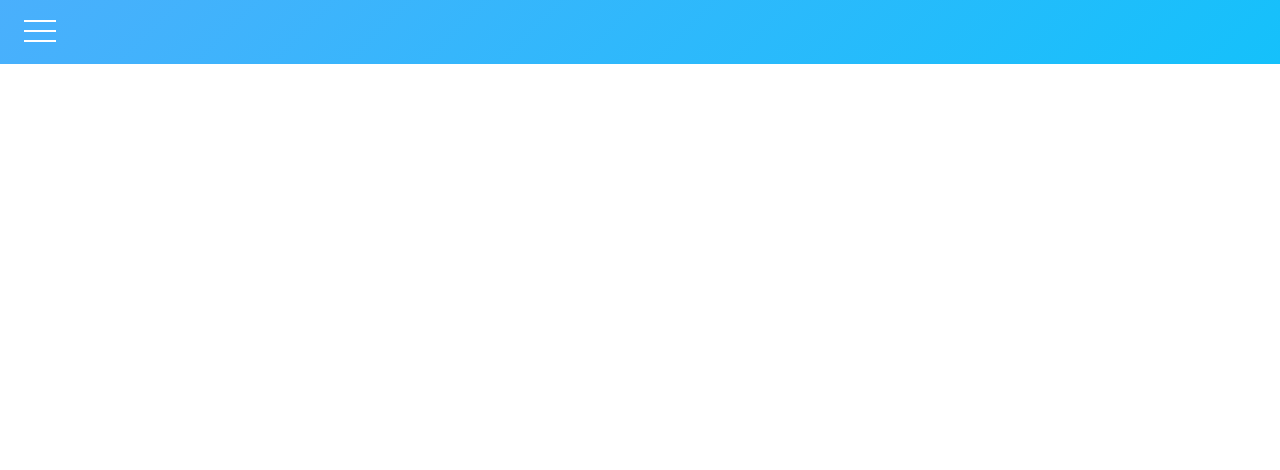
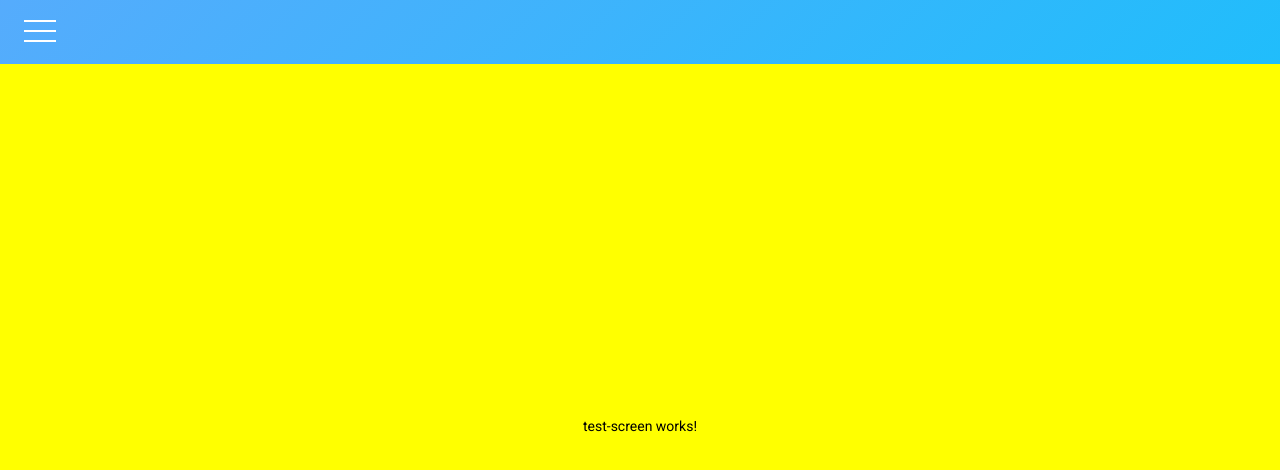
Before and after one commit to ERossatto/loquiz-game-results, an Angular app: page / in a window 1280 px wide. Shown: the top 470 px of the page. Built offline with nearby package versions, Linux system fonts and the light colour scheme.

Commit message:
Create content module

```diff
--- /dev/null
+++ b/src/content/test-screen/test-screen.component.html
@@ -0,0 +1,3 @@
+<section>
+  <p>test-screen works!</p>
+</section>
--- /dev/null
+++ b/src/content/test-screen/test-screen.component.scss
@@ -0,0 +1,9 @@
+@import "/src/styles/variables.scss";
+
+section {
+  display: flex;
+  justify-content: center;
+  align-items: center;
+  height: calc(100vh - #{$header-height});
+  background-color: yellow;
+}
--- /dev/null
+++ b/src/content/test-screen/test-screen.component.ts
@@ -0,0 +1,15 @@
+import { Component, OnInit } from '@angular/core';
+
+@Component({
+  selector: 'loquiz-test-screen',
+  templateUrl: './test-screen.component.html',
+  styleUrls: ['./test-screen.component.scss']
+})
+export class TestScreenComponent implements OnInit {
+
+  constructor() { }
+
+  ngOnInit(): void {
+  }
+
+}
--- a/src/loquiz/loquiz-routing.module.ts
+++ b/src/loquiz/loquiz-routing.module.ts
@@ -1,7 +1,10 @@
 import { NgModule } from '@angular/core';
 import { RouterModule, Routes } from '@angular/router';
+import { TestScreenComponent } from 'src/content/test-screen/test-screen.component';
 
-const routes: Routes = [];
+const routes: Routes = [
+  { path: '', component: TestScreenComponent }
+];
 
 @NgModule({
   imports: [RouterModule.forRoot(routes)],
```
Also changed, not shown: src/content/content.module.ts (added, +13 -0 lines).
